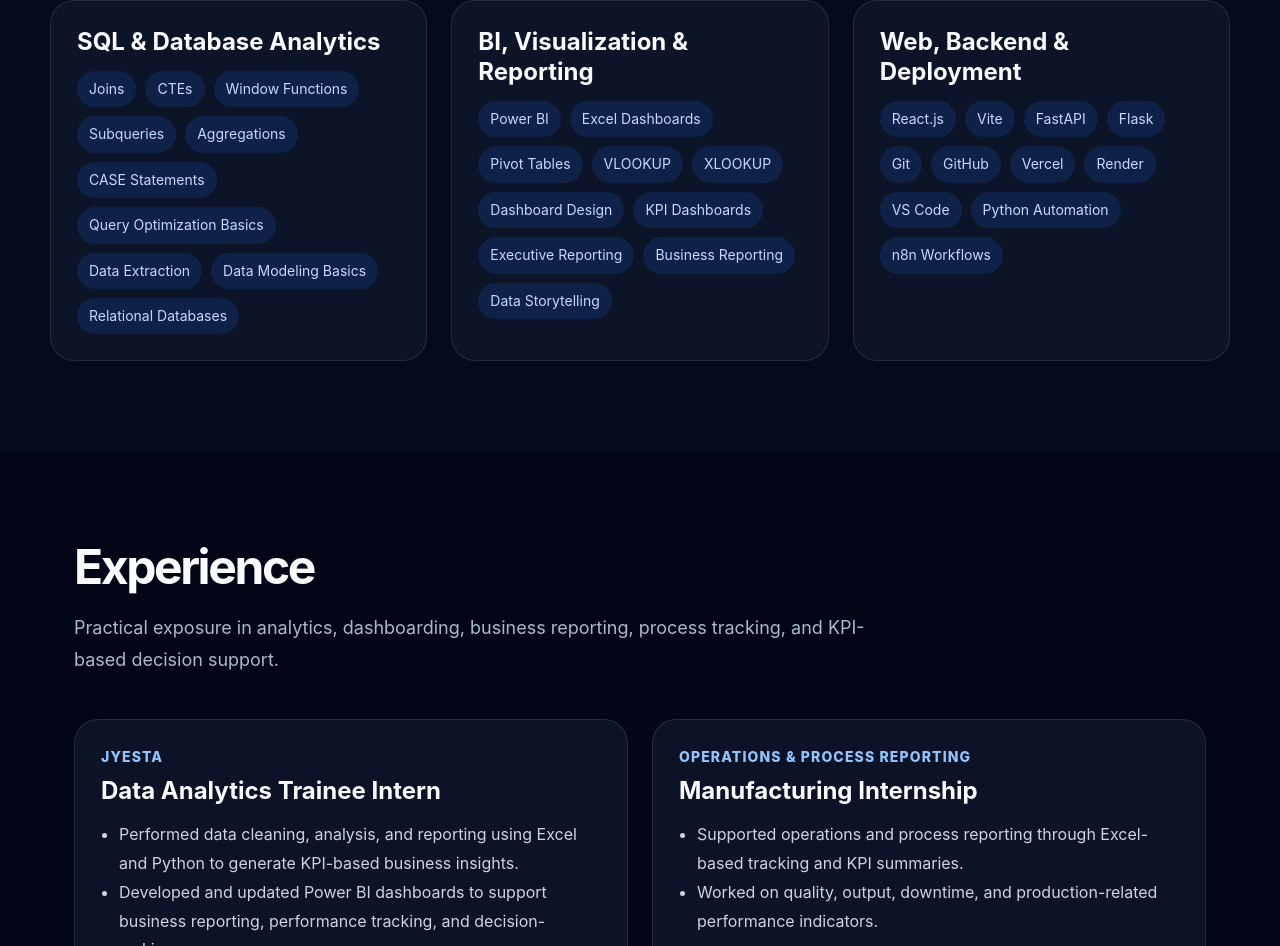
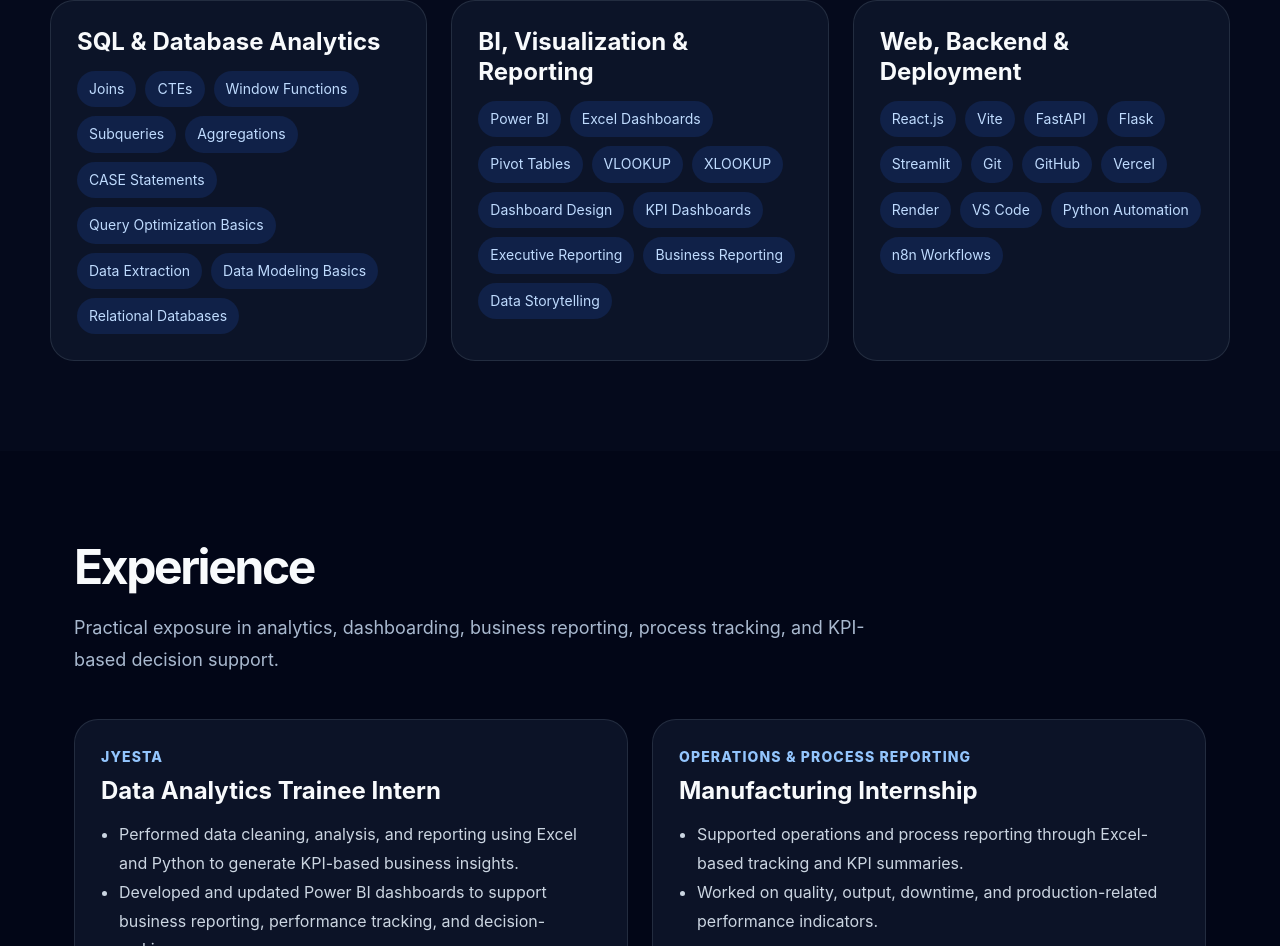
Before and after one commit to anchal2022/anchal-portfolio, a React (Vite) app in the folder anchal-portfolio/: page / in a window 1280 px wide. Shown: the part 2685-3631 px from the top of the page. Built offline with nearby package versions, Linux system fonts and the light colour scheme.

Commit message:
Updated portfolio

```diff
--- a/anchal-portfolio/src/data/skills.js
+++ b/anchal-portfolio/src/data/skills.js
@@ -139,6 +139,7 @@
       "Vite",
       "FastAPI",
       "Flask",
+      "Streamlit",
       "Git",
       "GitHub",
       "Vercel",
```
